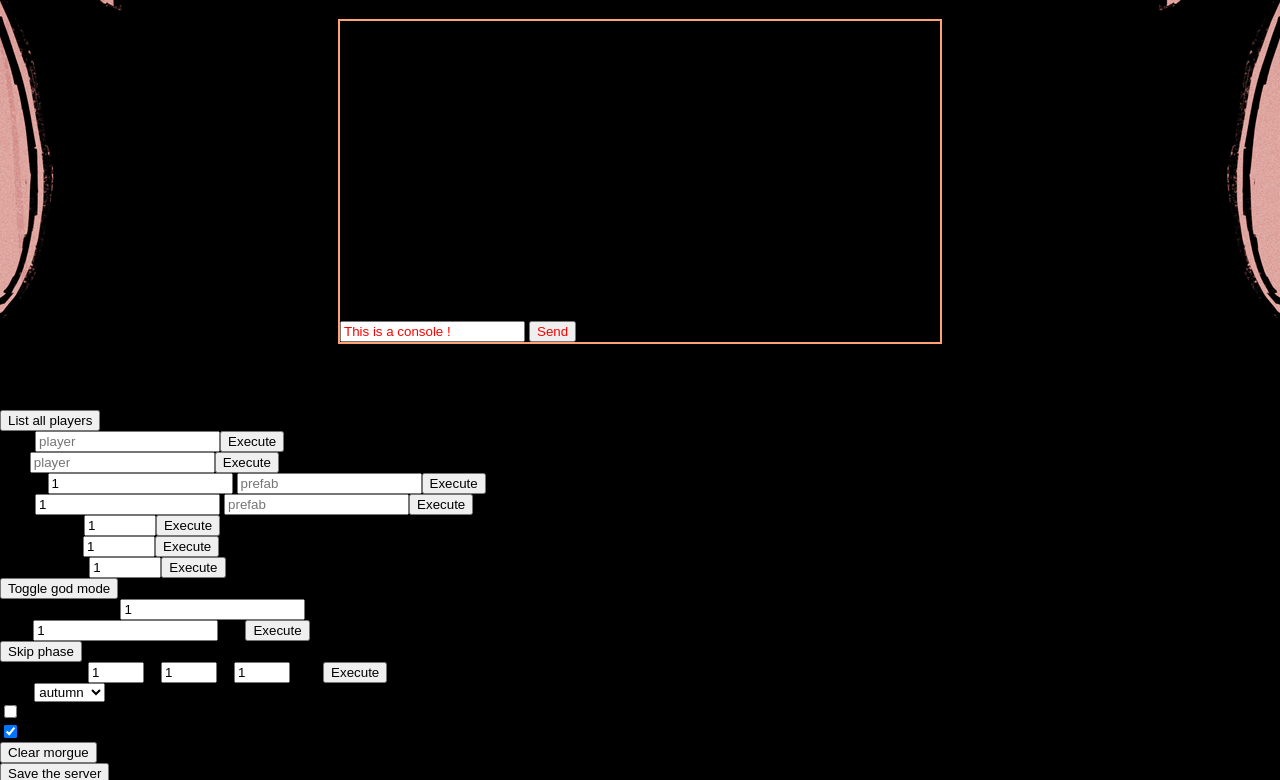
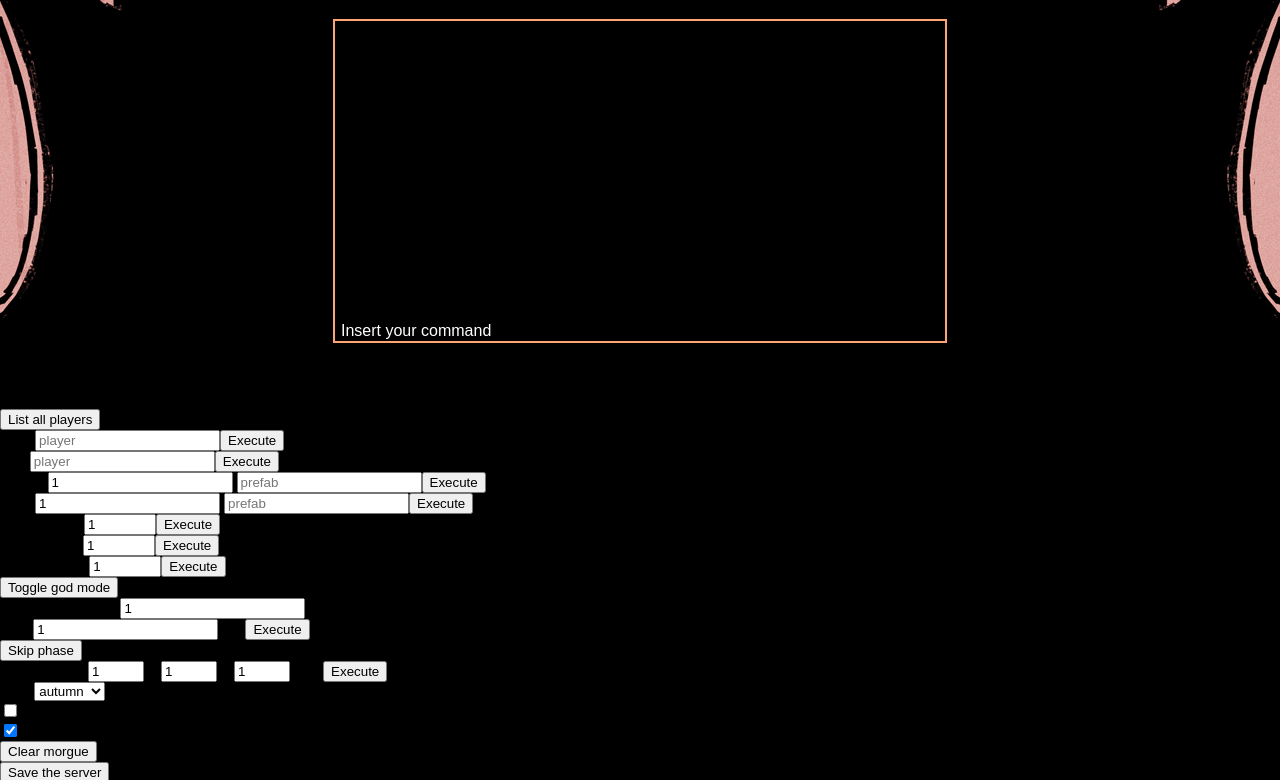
Before and after one commit to GeoffreyFrogeye/dst-webadmin, a website: page public/index.html in a window 1280 px wide. Shown: the part 213-993 px from the top of the page. Drawn offline with nearby package versions, Linux system fonts and the light colour scheme; no server answers; a web font is replaced by a local one.

Commit message:
Button upgrade + font

```diff
--- a/public/css/style.css
+++ b/public/css/style.css
@@ -10,7 +10,7 @@ body {
 
 @font-face {
     font-family: "belisa_plumilla";
-    src: url('font/belisa_plumilla.ttf');
+    src: url('../font/belisa_plumilla.ttf');
 }
 
 #logCont {
@@ -38,6 +38,7 @@ body {
 
 #console {
     background-color: #000000;
+    padding-right: 10px;
     border: 2px solid #FFA375;
     display: block;
     margin-left: auto;
@@ -45,8 +46,13 @@ body {
     width: 600px;
 }
 
-#input input{
-    color: red;
+#stdin input[type="text"]{
+    width: 100%;
+    padding-left: 6px;
+    background-color: #000000;
+    color: #FFFFFF;
+    font-size: 16px;
+    border: none;
 }
 
 h1 {
--- a/public/css/toolsBar.css
+++ b/public/css/toolsBar.css
@@ -40,6 +40,10 @@
     cursor: pointer;
 }
 
+.buttonControl:active {
+    box-shadow: -1px 2px 10px 3px rgba(0, 0, 0, 0.7) inset;
+}
+
 
 
 #start {
--- a/public/index.html
+++ b/public/index.html
@@ -40,7 +40,6 @@
         <h1> Don't Starve Together server admin </h1>
 
 
-
     <!-- Console -->
 
     <div id="console">
@@ -50,9 +49,8 @@
             </div>
         </div>
 
-        <form id="input">
-            <input type="text" value="This is a console !" name="command">
-            <input type="submit" value="Send" />
+        <form id="stdin">
+            <input type="text" value="Insert your command" name="command">
         </form>
 
     </div>
```
